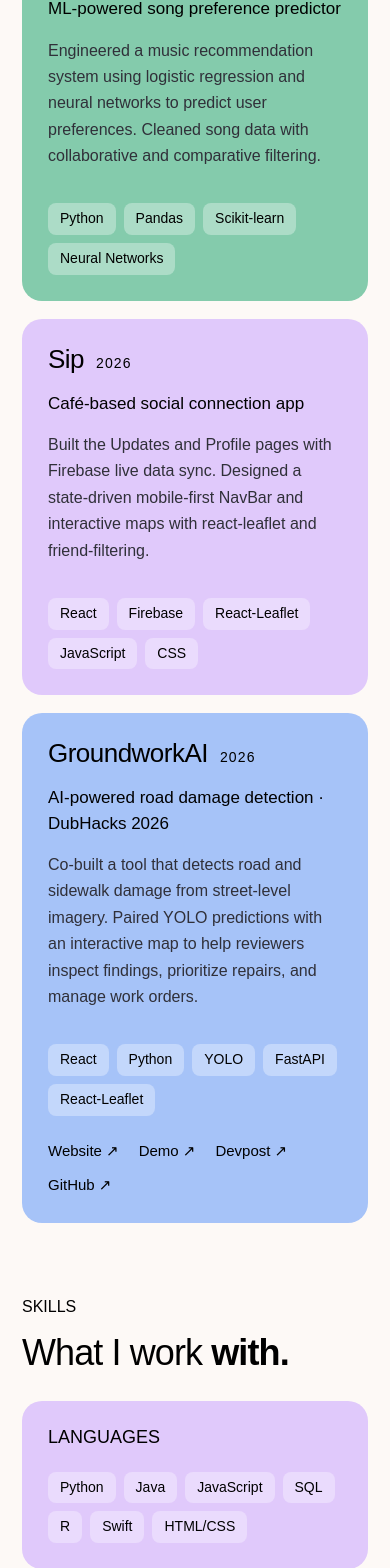
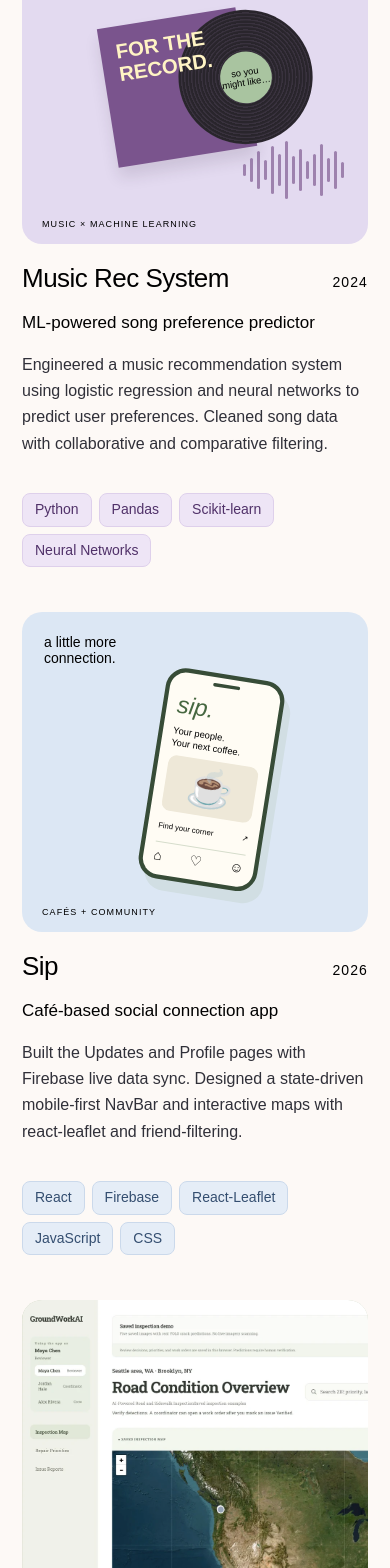
Before and after one commit to samanthaoh/my-portfolio, a React (Vite) app: page / in a window 390 px wide. Shown: the part 4759-6327 px from the top of the page. Built offline with nearby package versions, Linux system fonts and the light colour scheme; a web font is replaced by a local one.

Commit message:
Updating projects section

```diff
--- a/src/App.tsx
+++ b/src/App.tsx
@@ -1,6 +1,7 @@
 import { projects, experience, skills, catLabels } from "./data"
 import OutsideOfWork from "./OutsideOfWork"
 import Butterfly from "./Butterfly"
+import ProjectPreview from "./ProjectPreview"
 
 const navItems = [
   { id: "about", label: "ABOUT" },
@@ -195,6 +196,8 @@ function ProjectCard({ project }: { project: (typeof projects)[number] }) {
 
   return (
     <article className="project-card">
+      <ProjectPreview name={project.name} />
+      <div className="project-copy">
       <div className="project-topline">
         <h3>{project.name}</h3>
         <span className="project-year">{project.year}</span>
@@ -211,6 +214,7 @@ function ProjectCard({ project }: { project: (typeof projects)[number] }) {
           ))}
         </div>
       )}
+      </div>
     </article>
   )
 }
--- /dev/null
+++ b/src/ProjectPreview.tsx
@@ -0,0 +1,19 @@
+export default function ProjectPreview({ name }: { name: string }) {
+  if (name === "Sip") return (
+    <div className="project-preview preview-sip" role="img" aria-label="Illustrated concept preview of Sip, a café connection app">
+      <span className="preview-note">a little more connection.</span>
+      <div className="sip-phone"><div className="phone-speaker" /><span className="sip-wordmark">sip.</span><p>Your people.<br />Your next coffee.</p><div className="coffee-art">☕</div><div className="sip-place">Find your corner <span>↗</span></div><div className="phone-tabs">⌂ <span>♡</span> ☺</div></div>
+      <span className="preview-caption">CAFÉS + COMMUNITY</span>
+    </div>
+  )
+  if (name === "GroundworkAI") return (
+    <div className="project-preview preview-ground">
+      <img className="groundwork-preview-image" src="/groundwork-dashboard.webp" alt="GroundworkAI website dashboard with its navigation, Road Condition Overview, and inspection map" loading="lazy" width="1400" height="883" />
+    </div>
+  )
+  return (
+    <div className="project-preview preview-music" role="img" aria-label="Illustration of a vinyl record and music preference waveform">
+      <span className="preview-note">find your next on-repeat.</span><div className="record-sleeve"><span>FOR THE<br />RECORD.</span><div className="vinyl"><div className="vinyl-label">so you<br />might like…</div></div></div><div className="sound-wave">{[12, 24, 38, 20, 48, 32, 58, 28, 42, 18, 32, 52, 24, 38, 16].map((height, i) => <i key={i} style={{ height }} />)}</div><span className="preview-caption">MUSIC × MACHINE LEARNING</span>
+    </div>
+  )
+}
--- a/src/index.css
+++ b/src/index.css
@@ -1403,3 +1403,103 @@ a {
 .butterfly-flyer { position: fixed; top: 0; left: 0; width: 120px; height: 120px; border: 0; padding: 0; background: transparent; z-index: 200; cursor: pointer; touch-action: manipulation; will-change: transform; transform: translate(-200px, -200px); }
 .butterfly-flyer .butterfly-wing { animation-duration: .65s; }
 .butterfly-perched .butterfly, .butterfly-perched .butterfly-wing { animation-play-state: paused; }
+
+/* Retain the redesigned projects section. */
+.project-grid { grid-template-columns: repeat(3, minmax(0, 1fr)); gap: 18px; }
+.project-card, .project-card:nth-child(n), .project-card:nth-child(n):hover { background: transparent; border-radius: 0; padding: 0; min-height: 0; overflow: visible; }
+.project-copy { padding: 25px 0 0; flex: 1; display: flex; flex-direction: column; }
+.project-topline h3 { font-size: 30px; }
+.project-year { margin-left: auto; color: var(--text); font: 14px var(--font-sans); }
+.project-tagline { font-size: 17px; }
+.project-description { font-size: 16px; margin-bottom: 28px; }
+.project-stack { gap: 6px 12px; }
+.project-stack span { padding: 0; border-radius: 0; background: none; color: #62586c; font: 11px/1.7 var(--font-sans); }
+.project-links { gap: 16px; margin-top: 20px; }
+.project-links a { font-size: 15px; }
+.project-preview { height: 300px; border-radius: 20px; position: relative; overflow: hidden; display: grid; place-items: center; }
+.preview-note { position: absolute; top: 22px; left: 22px; font: 500 16px var(--font-sans); }
+.preview-caption { position: absolute; bottom: 15px; left: 20px; font: 9px var(--font-sans); letter-spacing: .12em; }
+.preview-music { background: #e3daf0; }
+.record-sleeve { width: 165px; height: 165px; background: #7a548d; position: relative; transform: rotate(-9deg) translateX(-22px); padding: 18px; box-shadow: 0 12px 18px #31203b20; }
+.record-sleeve > span { color: #fff4c4; font-size: 24px; font-weight: 700; line-height: 1; position: relative; z-index: 2; }
+.vinyl { position: absolute; width: 158px; height: 158px; top: 4px; left: 85px; border-radius: 50%; background: repeating-radial-gradient(circle, #29252c 0 2px, #39323e 3px 4px); display: grid; place-items: center; }
+.vinyl-label { width: 61px; height: 61px; border-radius: 50%; background: #a9c4a0; display: grid; place-items: center; font: 11px var(--font-sans); text-align: center; }
+.sound-wave { position: absolute; bottom: 45px; right: 24px; display: flex; align-items: center; gap: 4px; height: 58px; }
+.sound-wave i { width: 3px; border-radius: 2px; background: #7a548d; opacity: .65; }
+.preview-sip { background: #dce7f4; }
+.preview-sip .preview-note { max-width: 100px; }
+.sip-phone { width: 141px; height: 250px; background: #fffcf4; border: 5px solid #374c37; border-radius: 24px; transform: rotate(9deg) translate(28px, 6px); padding: 14px 12px; box-shadow: 9px 13px 0 #829c6920; }
+.phone-speaker { width: 32px; height: 4px; border-radius: 10px; background: #374c37; margin: -7px auto 12px; }
+.sip-wordmark { font: italic 28px var(--font-sans); color: #466740; }
+.sip-phone p { font-size: 11px; line-height: 1.3; margin: 7px 0; }
+.coffee-art { text-align: center; font-size: 44px; background: #eee8d8; border-radius: 10px; }
+.sip-place { font-size: 9px; padding: 12px 0; display: flex; justify-content: space-between; }
+.phone-tabs { border-top: 1px solid #d6ddcc; display: flex; justify-content: space-between; font-size: 16px; padding-top: 4px; }
+.preview-ground { background: #c8d0bb; }
+.map-window { width: 88%; background: white; border-radius: 7px; overflow: hidden; transform: rotate(-4deg); box-shadow: 0 12px 22px #2b416720; }
+.window-bar { padding: 12px 10px; display: flex; justify-content: space-between; font-size: 10px; }
+.window-dots { color: #aebac9; font-size: 6px; }
+.map-canvas { height: 162px; background: #eeeede; position: relative; overflow: hidden; }
+.map-park { position: absolute; background: #bacfab; border-radius: 10px; width: 95px; height: 80px; }
+.park-one { top: -15px; left: 20px; transform: rotate(-20deg); }
+.park-two { right: -10px; bottom: -20px; }
+.map-road { position: absolute; background: #fffdf5; width: 400px; height: 14px; border: 1px solid #d6d7c8; left: -30px; }
+.road-one { top: 50px; transform: rotate(-25deg); }
+.road-two { top: 100px; transform: rotate(32deg); }
+.road-three { top: 85px; transform: rotate(95deg); }
+.map-pin { position: absolute; width: 12px; height: 12px; background: #7b6399; border: 3px solid white; border-radius: 50%; box-shadow: 0 0 0 4px #7b639930; }
+.pin-one { top: 40px; left: 100px; }
+.pin-two { top: 89px; left: 60px; }
+.pin-three { top: 70px; right: 65px; }
+.map-detail { position: absolute; left: 12px; bottom: 12px; background: white; border-radius: 5px; padding: 10px; font-size: 9px; box-shadow: 0 4px 10px #0001; }
+.map-detail small { display: block; margin-top: 5px; color: #716d72; font-size: 8px; }
+.detail-dot { display: inline-block; width: 5px; height: 5px; background: #a37b4c; border-radius: 50%; margin-right: 4px; }
+@media (max-width: 1050px) {
+.project-grid { gap: 22px; }
+.project-preview { height: 270px; }
+.preview-note { font-size: 14px; }
+.record-sleeve { transform: scale(.85) rotate(-9deg) translateX(-22px); }
+.sip-phone { transform: scale(.85) rotate(9deg) translate(20px, 6px); }
+}
+@media (max-width: 700px) {
+.project-grid { grid-template-columns: 1fr; gap: 45px; }
+.project-preview { height: 320px; }
+.project-copy { padding-top: 20px; }
+.project-description { max-width: 500px; }
+}
+.project-stack { gap: 7px; margin-top: auto; padding-top: 8px; }
+.project-stack span { background: #eee5f6; border: 1px solid #e1d3ec; border-radius: 8px; padding: 6px 12px; color: #503169; font: 14px/1.4 var(--font-sans); }
+
+#projects { padding: 64px 0; }
+
+#projects .section-heading { margin-bottom: 28px; }
+#projects .section-label { font: 16px/1.2 var(--font-sans); letter-spacing: 0; color: var(--text); }
+#projects .project-description { color: var(--muted); }
+@media (max-width: 700px) {
+  #projects { padding: 36px 0; }
+  #projects .section-heading { margin-bottom: 28px; }
+}
+
+/* Share content rows so technology tags line up across project cards. */
+.project-card { --tag-bg: #eee5f6; --tag-border: #ded0eb; --tag-text: #503169; }
+.project-card:nth-child(2) { --tag-bg: #e5edf7; --tag-border: #cbd9eb; --tag-text: #344e70; }
+.project-card:nth-child(3) { --tag-bg: #e5eedc; --tag-border: #ceddbf; --tag-text: #3e5834; }
+.project-stack span { background: var(--tag-bg); border-color: var(--tag-border); color: var(--tag-text); }
+@media (min-width: 701px) {
+  .project-card { display: grid; grid-template-rows: subgrid; grid-row: span 6; row-gap: 0; }
+  .project-copy { display: grid; grid-template-rows: subgrid; grid-row: span 5; row-gap: 0; }
+  .project-stack { margin-top: 0; align-self: start; }
+  .project-links { align-self: start; }
+}
+
+@media (max-width: 700px) {
+  .project-topline h3 { font-size: 26px; }
+}
+
+.groundwork-preview-image {
+  display: block;
+  width: 100%;
+  height: 100%;
+  object-fit: cover;
+  object-position: left center;
+}
```
Also changed, not shown: public/groundwork-dashboard.webp (added), public/groundwork-preview.jpg (added).
